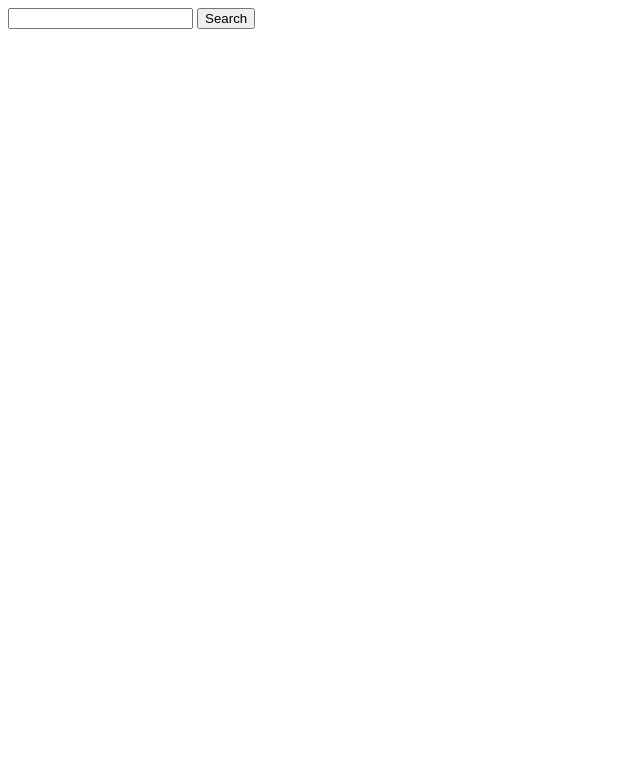
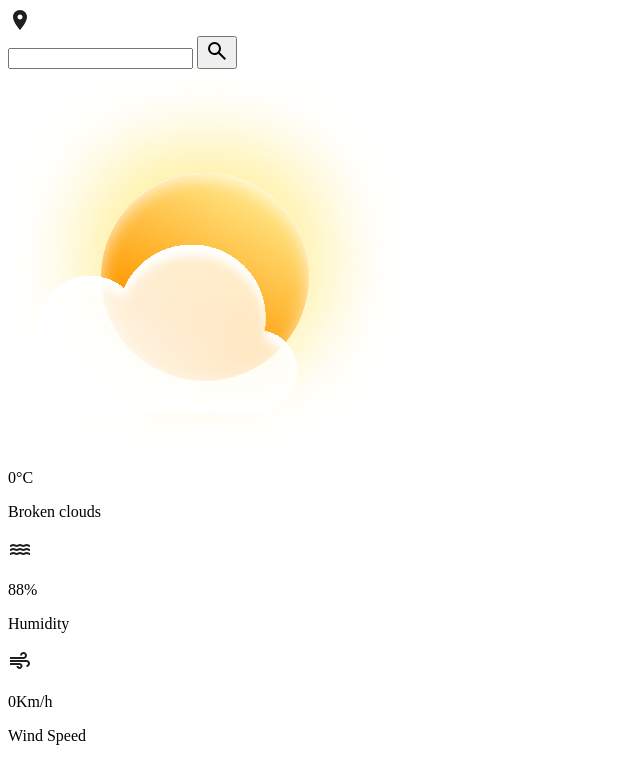
Before and after one commit to NgocPMT/js-weather-app, a website built with webpack: page src/template.html in a window 1280 px wide. Shown: the whole page, without its empty margins (0-640 px from the left). Built offline with nearby package versions, Linux system fonts and the light colour scheme.

Commit message:
create a UI html skeleton

```diff
--- a/src/template.html
+++ b/src/template.html
@@ -6,7 +6,10 @@
     <title>Weather App</title>
   </head>
   <body>
-    <div class="body-wrapper">
+    <main>
+      <div class="main-wrapper">
+        <section id="search">
+          <img src="./img/location.svg" />
           <form id="weather-searching-form">
             <input
               type="search"
@@ -14,8 +17,35 @@
               name="weather-location"
               required
             />
-        <button id="weather-search-button">Search</button>
+            <button id="weather-search-button">
+              <img src="./img/search.svg" />
+            </button>
           </form>
+        </section>
+        <section id="weather-data">
+          <img id="weather-icon" src="./img/partly-cloud.svg" alt="" />
+          <div id="weather-details">
+            <p id="weather-tempature">0<span>&deg;C</span></p>
+            <p id="weather-description">Broken clouds</p>
+            <div>
+              <div id="weather-humidity">
+                <img src="img/humidity.svg" alt="" />
+                <div id="humidity-details">
+                  <p>88%</p>
+                  <p>Humidity</p>
                 </div>
+              </div>
+              <div id="weather-wind-speed">
+                <img src="img/wind-speed.svg" alt="" />
+                <div id="wind-speed-details">
+                  <p>0Km/h</p>
+                  <p>Wind Speed</p>
+                </div>
+              </div>
+            </div>
+          </div>
+        </section>
+      </div>
+    </main>
   </body>
 </html>
```
Lines whose indentation alone changed are shown as unchanged.
